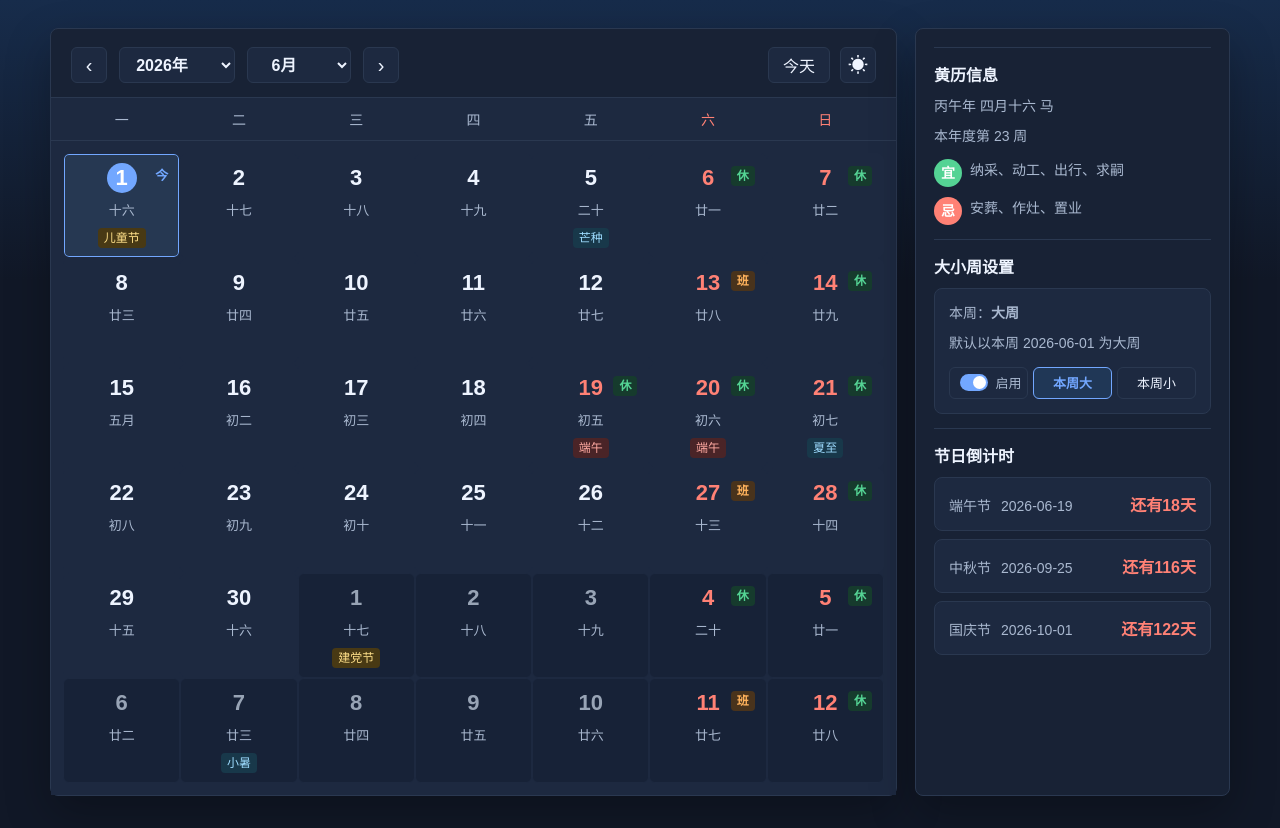
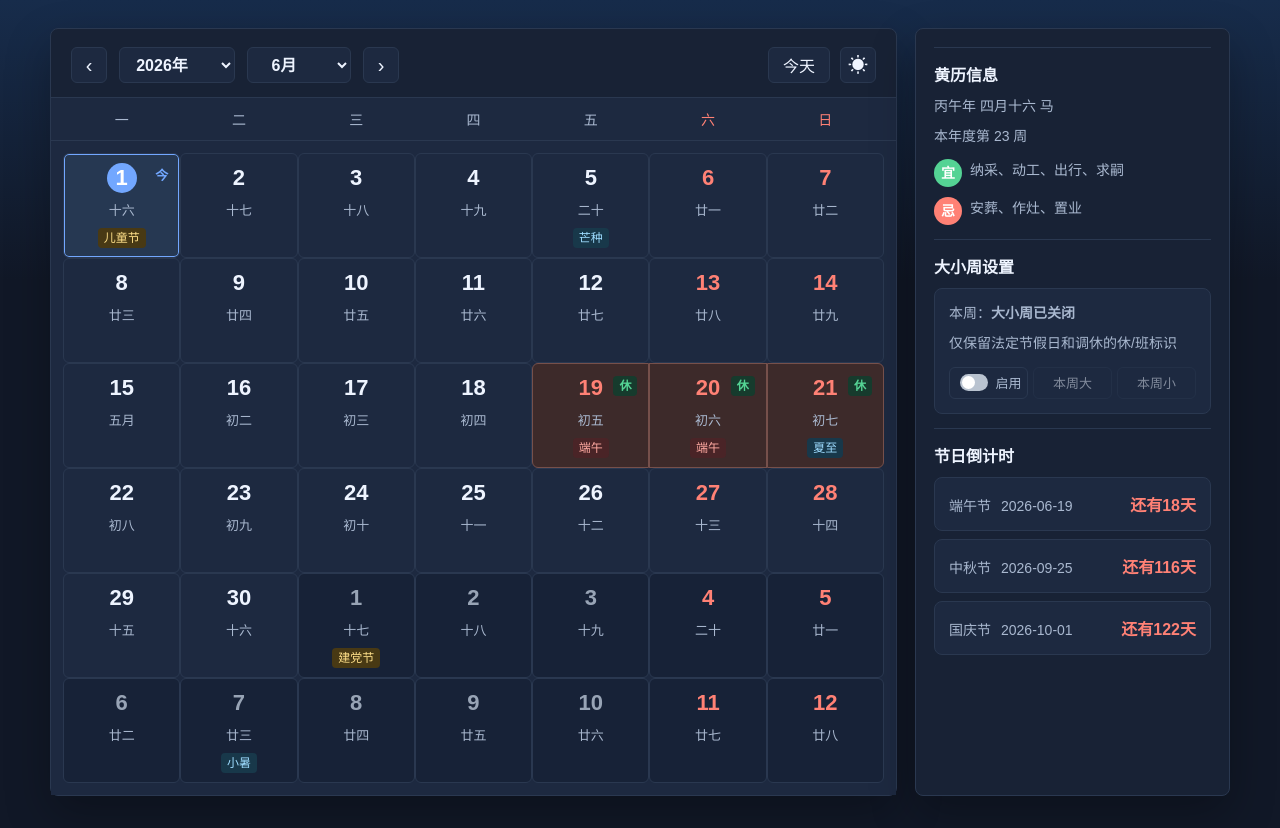
Before and after one commit to burudance/WebRili, a plain HTML site: page index.html in a window 1280 px wide. Both pictures are taken after a click on the button "切换深色模式". Drawn offline with Linux system fonts and the light colour scheme.

Commit message:
feat(calendar): 添加法定节假日样式和优化大小周功能
- 为法定节假日添加特殊样式类 official-holiday
- 修复边框颜色使用 CSS 变量统一管理
- 添加节假日链式连接样式处理
- 更新本地存储键名以支持版本控制
- 修正周类型判断逻辑改为基于当前周
- 添加相邻节假日检测功能
- 优化大小周计算算法，跳过节假日周末
- 更新文档说明历史月份大小周显示规则

```diff
--- a/index.html
+++ b/index.html
@@ -208,7 +208,7 @@
       position: relative;
       min-height: 104px;
       padding: 9px 9px 8px;
-      border: 1px solid transparent;
+      border: 1px solid var(--line);
       border-radius: 8px;
       cursor: pointer;
       background: var(--cell);
@@ -217,20 +217,22 @@
     }
 
     body.dark .day-cell {
-      border-color: var(--cell);
+      border-color: var(--line);
       border-radius: 6px;
     }
 
     body.dark .day-cell.other {
-      border-color: var(--cell);
+      border-color: var(--line);
     }
 
     .day-cell:hover {
       border-color: #b8d2ff;
       background: #f8fbff;
+      box-shadow: inset 0 0 0 1px #b8d2ff;
     }
 
     body.dark .day-cell:not(.other):hover {
+      border-color: #5f83bd;
       background: #2f3a4f;
       box-shadow: inset 0 0 0 1px #5f83bd;
     }
@@ -242,6 +244,7 @@
     .day-cell.other {
       color: #b9c3d0;
       background: var(--cell-soft);
+      border-color: var(--line);
     }
 
     .day-cell.other .solar {
@@ -256,6 +259,42 @@
 
     .day-cell.today {
       background: linear-gradient(180deg, var(--blue-soft) 0, var(--cell) 80%);
+    }
+
+    .day-cell.official-holiday {
+      background: #fff0e6;
+      border-color: #f6cdbb;
+    }
+
+    .day-cell.official-holiday.selected {
+      border-color: var(--blue);
+      box-shadow: inset 0 0 0 1px var(--blue);
+    }
+
+    .day-cell.official-holiday.holiday-chain-prev {
+      border-top-left-radius: 0;
+      border-bottom-left-radius: 0;
+    }
+
+    .day-cell.official-holiday.holiday-chain-next {
+      border-top-right-radius: 0;
+      border-bottom-right-radius: 0;
+    }
+
+    body.dark .day-cell.official-holiday {
+      background: #3d2a2a;
+      border-color: #76504b;
+    }
+
+    body.dark .day-cell.official-holiday.selected {
+      border-color: var(--blue);
+      box-shadow: inset 0 0 0 1px var(--blue);
+    }
+
+    body.dark .day-cell.official-holiday:not(.other):hover {
+      border-color: #9a5a52;
+      background: #4a3131;
+      box-shadow: inset 0 0 0 1px #9a5a52;
     }
 
     .day-cell.today .solar {
@@ -889,11 +928,11 @@
     ];
 
     const defaultAnchor = startOfWeek(today);
-    const storageKey = "calendar-big-small-week-2026";
-    const weekEnabledKey = "calendar-week-feature-enabled";
+    const storageKey = "calendar-big-small-week-v2";
+    const weekEnabledKey = "calendar-week-feature-enabled-v2";
     const themeKey = "calendar-theme";
     let weekOverride = readWeekOverride();
-    let weekFeatureEnabled = localStorage.getItem(weekEnabledKey) !== "false";
+    let weekFeatureEnabled = localStorage.getItem(weekEnabledKey) === "true";
     let currentTheme = localStorage.getItem(themeKey) || "light";
     let tagRotationTick = 0;
     let tagRotationPausedUntil = 0;
@@ -943,6 +982,7 @@
         const official = officialDays[key];
         const status = getDayStatus(date);
         const isWeekend = date.getDay() === 0 || date.getDay() === 6;
+        const isOfficialHoliday = official?.status === "off";
         const tags = getTags(date, lunar);
         const activeTag = tags.length ? tags[tagRotationTick % tags.length] : null;
         const cell = document.createElement("button");
@@ -951,7 +991,9 @@
           "day-cell",
           date.getMonth() !== viewDate.getMonth() ? "other" : "",
           isWeekend ? "weekend" : "",
-          official?.status === "off" ? "holiday" : "",
+          isOfficialHoliday ? "holiday official-holiday" : "",
+          isOfficialHoliday && isAdjacentOfficialHoliday(date, -1) ? "holiday-chain-prev" : "",
+          isOfficialHoliday && isAdjacentOfficialHoliday(date, 1) ? "holiday-chain-next" : "",
           sameDay(date, today) ? "today" : "",
           sameDay(date, selectedDate) ? "selected" : ""
         ].filter(Boolean).join(" ");
@@ -1001,20 +1043,21 @@
       weekFeatureSwitch.checked = weekFeatureEnabled;
       setBigWeekBtn.disabled = !weekFeatureEnabled;
       setSmallWeekBtn.disabled = !weekFeatureEnabled;
-      setBigWeekBtn.classList.toggle("active", weekFeatureEnabled && getWeekType(selectedDate) === "big");
-      setSmallWeekBtn.classList.toggle("active", weekFeatureEnabled && getWeekType(selectedDate) === "small");
+      const currentWeekType = getWeekType(today);
+      setBigWeekBtn.classList.toggle("active", weekFeatureEnabled && currentWeekType === "big");
+      setSmallWeekBtn.classList.toggle("active", weekFeatureEnabled && currentWeekType === "small");
       if (!weekFeatureEnabled) {
         weekTip.innerHTML = `本周：<strong>大小周已关闭</strong>`;
         overrideTip.textContent = "仅保留法定节假日和调休的休/班标识";
         return;
       }
-      const type = getWeekType(selectedDate);
+      const type = currentWeekType;
       const text = type === "big" ? "大周" : "小周";
       weekTip.innerHTML = `本周：<strong>${text}</strong>`;
       if (weekOverride) {
-        overrideTip.textContent = `已从 ${weekOverride.start} 起按${weekOverride.type === "big" ? "大周" : "小周"}双向交替`;
+        overrideTip.textContent = `已从本周 ${weekOverride.start} 起按${weekOverride.type === "big" ? "大周" : "小周"}交替，节假日周末跳过`;
       } else {
-        overrideTip.textContent = `默认以本周 ${dateKey(defaultAnchor)} 为大周`;
+        overrideTip.textContent = `默认以本周 ${dateKey(defaultAnchor)} 为大周，节假日周末跳过`;
       }
     }
 
@@ -1058,7 +1101,8 @@
       const key = dateKey(date);
       if (officialDays[key]) return officialDays[key];
       if (!weekFeatureEnabled) return null;
-      if (startOfMonth(date) < startOfMonth(today)) return null;
+      if (isBeforeCurrentSystemMonth(date)) return null;
+      if (isHolidayWeekendWeek(startOfWeek(date))) return null;
       if (date.getDay() === 0) return { status: "off", name: "周末" };
       if (date.getDay() === 6) {
         return getWeekType(date) === "big" ? { status: "off", name: "大周" } : { status: "work", name: "小周" };
@@ -1066,21 +1110,45 @@
       return null;
     }
 
+    function isAdjacentOfficialHoliday(date, offset) {
+      const adjacent = addDays(date, offset);
+      if (startOfWeek(adjacent).getTime() !== startOfWeek(date).getTime()) return false;
+      return officialDays[dateKey(adjacent)]?.status === "off";
+    }
+
     function getWeekType(date) {
       const weekStart = startOfWeek(date);
       const anchor = weekOverride ? parseDate(weekOverride.start) : defaultAnchor;
       const anchorType = weekOverride ? weekOverride.type : "big";
-      const diff = Math.floor((weekStart - anchor) / (MS_DAY * 7));
-      return Math.abs(diff) % 2 === 0 ? anchorType : oppositeWeek(anchorType);
+      const ordinarySteps = countOrdinaryWeekendWeeksBetween(anchor, weekStart);
+      return Math.abs(ordinarySteps) % 2 === 0 ? anchorType : oppositeWeek(anchorType);
+    }
+
+    function countOrdinaryWeekendWeeksBetween(anchorWeekStart, targetWeekStart) {
+      if (sameDay(anchorWeekStart, targetWeekStart)) return 0;
+      const direction = targetWeekStart > anchorWeekStart ? 1 : -1;
+      let cursor = addDays(anchorWeekStart, direction * 7);
+      let count = 0;
+      while (direction > 0 ? cursor <= targetWeekStart : cursor >= targetWeekStart) {
+        if (!isHolidayWeekendWeek(cursor)) count += direction;
+        cursor = addDays(cursor, direction * 7);
+      }
+      return count;
+    }
+
+    function isHolidayWeekendWeek(weekStart) {
+      const saturday = addDays(weekStart, 5);
+      const sunday = addDays(weekStart, 6);
+      return Boolean(officialDays[dateKey(saturday)] || officialDays[dateKey(sunday)]);
     }
 
     function setCurrentWeekType(type) {
       if (!weekFeatureEnabled) return;
-      if (type === "big" && sameDay(startOfWeek(selectedDate), defaultAnchor)) {
+      if (type === "big") {
         weekOverride = null;
         localStorage.removeItem(storageKey);
       } else {
-        weekOverride = { start: dateKey(startOfWeek(selectedDate)), type };
+        weekOverride = { start: dateKey(defaultAnchor), type };
         localStorage.setItem(storageKey, JSON.stringify(weekOverride));
       }
       render();
@@ -1288,6 +1356,10 @@
       return new Date(date.getFullYear(), date.getMonth(), 1);
     }
 
+    function isBeforeCurrentSystemMonth(date) {
+      return startOfMonth(date) < startOfMonth(today);
+    }
+
     function addDays(date, days) {
       const next = new Date(date);
       next.setDate(next.getDate() + days);
```
Also changed, not shown: 1 other file.
